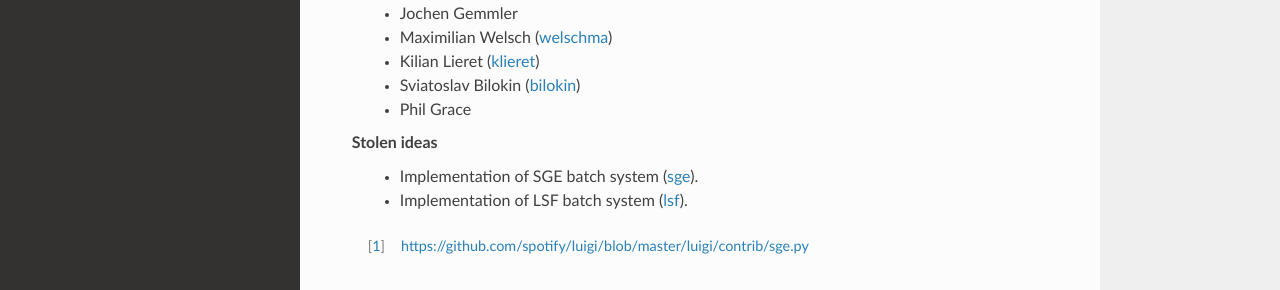
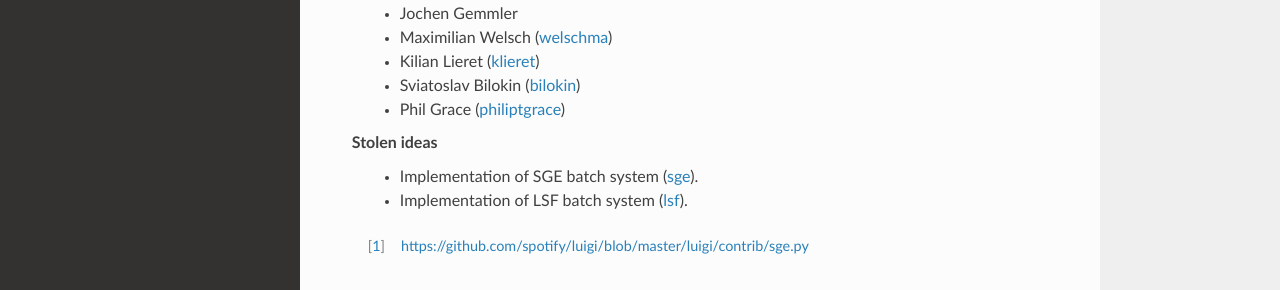
Before and after one commit to nils-braun/b2luigi, a Sphinx documentation site: the page built from docs/index.rst, in a window 1280 px wide and 900 px high, scrolled down 3001 px. Shown: the part 443-733 px from the top of the window. Built offline with Sphinx 7.4.7 and the Read the Docs theme 2.0.0, drawn with Linux system fonts in a browser that asks for light colours.

Commit message:
Add github link for Phil Grace

```diff
--- a/docs/index.rst
+++ b/docs/index.rst
@@ -129,7 +129,7 @@ Features, fixing, help and testing
     * Maximilian Welsch (`welschma`_)
     * Kilian Lieret (`klieret`_)
     * Sviatoslav Bilokin (`bilokin`_)
-    * Phil Grace
+    * Phil Grace (`philiptgrace`_)
 
 Stolen ideas
     * Implementation of SGE batch system (`sge`_).
@@ -146,6 +146,7 @@ Stolen ideas
 .. _`eckerpatrick`: https://github.com/eckerpatrick
 .. _`klieret`: https://github.com/klieret
 .. _`bilokin`: https://github.com/bilokin
+.. _`philiptgrace`: https://github.com/philiptgrace
 .. _`sge`: https://github.com/spotify/luigi/blob/master/luigi/contrib/sge.py
 .. _`lsf`: https://github.com/spotify/luigi/pull/2373/files
 
```
